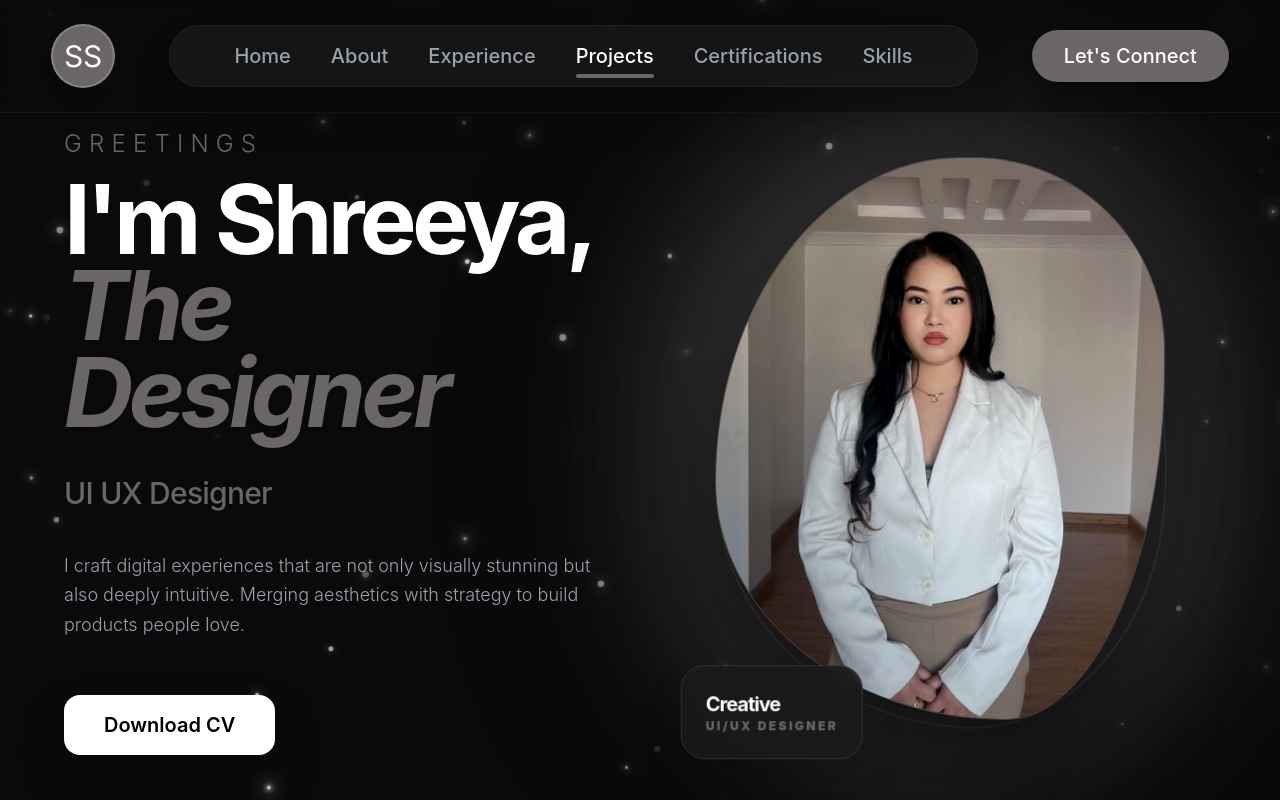
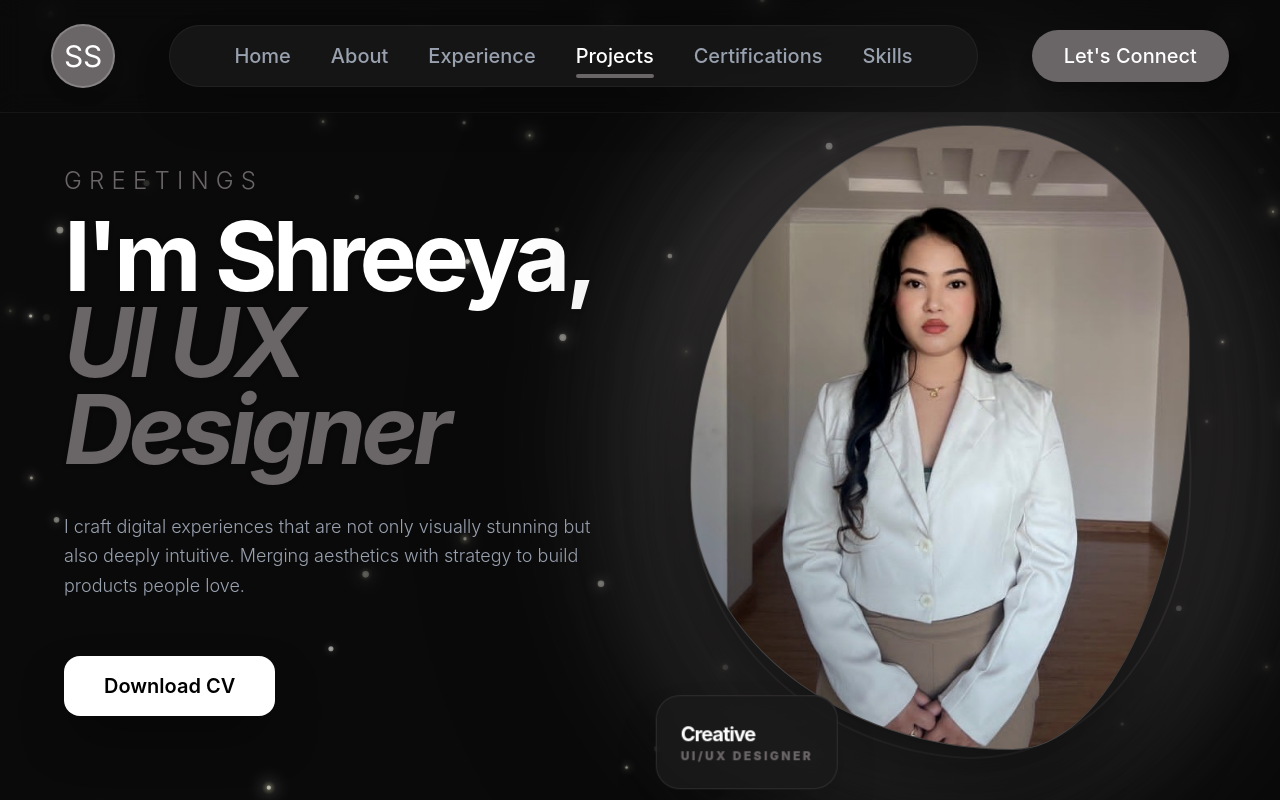
Before and after one commit to pratyushsigdel/shreeyaPortfolio, a React (Vite) app: page / in a window 1280 px wide. Shown: the top 800 px of the page. Built offline with nearby package versions, Linux system fonts and the light colour scheme.

Commit message:
feat: add animated Home component with profile introduction and CV download link

```diff
--- a/src/components/Home.jsx
+++ b/src/components/Home.jsx
@@ -47,16 +47,10 @@ const Home = () => {
                         className="text-5xl sm:text-6xl md:text-7xl lg:text-8xl font-bold text-white tracking-tighter leading-[0.9] drop-shadow-sm"
                     >
                         I'm Shreeya, <br />
-                        <span className="text-[#6a6566] italic"> The Designer</span>
+                        <span className="text-[#6a6566] italic"> UI UX Designer</span>
                     </motion.h1>
                 </div>
 
-                <motion.p
-                    variants={itemVariants}
-                    className="text-[#6a6566] text-xl md:text-3xl font-medium tracking-tight"
-                >
-                    UI UX Designer
-                </motion.p>
 
                 <motion.p
                     variants={itemVariants}
@@ -90,7 +84,7 @@ const Home = () => {
                 animate={{ opacity: 1, scale: 1, x: 0 }}
                 transition={{ duration: 1.2, delay: 0.5, ease: "easeOut" }}
             >
-                <div className="relative group w-full max-w-[320px] sm:max-w-[400px] md:max-w-[450px]">
+                <div className="relative group w-full max-w-[320px] sm:max-w-[400px] md:max-w-[500px]">
                     {/* Background Glows */}
                     <div className="absolute -inset-10 bg-[#6a6566] opacity-10 rounded-full blur-[80px] group-hover:opacity-25 transition-opacity duration-1000 animate-pulse"></div>
                     <div className="absolute -inset-20 bg-[#1a1a1a] opacity-5 rounded-full blur-[100px] -z-10 animate-pulse delay-700"></div>
```
